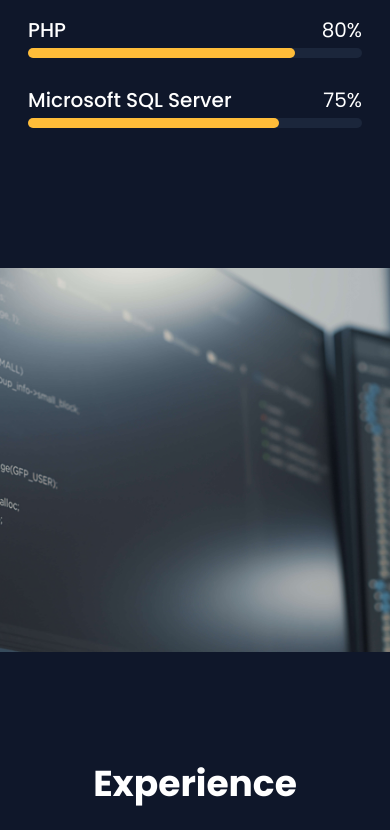
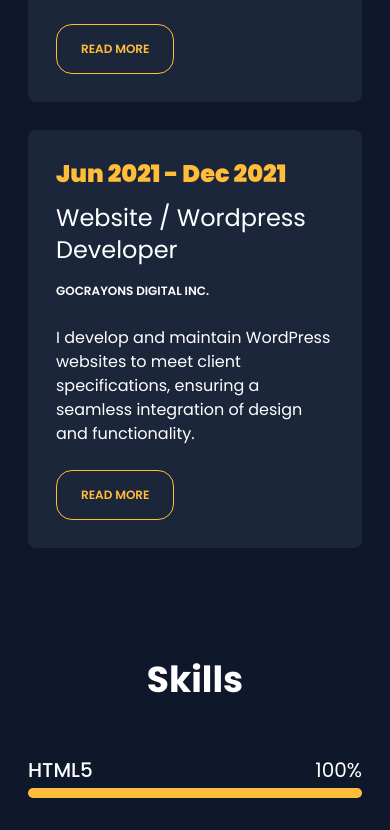
Before and after one commit to IKENN007/web-portfolio, a Next.js app: page / in a window 390 px wide. Shown: the part 2064-2894 px from the top of the page. Built offline with nearby package versions, Linux system fonts and the light colour scheme.

Commit message:
Imported the Portfolio Component

```diff
--- a/app/page.jsx
+++ b/app/page.jsx
@@ -2,15 +2,18 @@ import Hero from "./components/landing-components/Hero";
 import About from "./components/landing-components/About";
 import Skill from "./components/landing-components/Skill";
 import Experience from "./components/landing-components/Experience";
+import Portfolio from "./components/landing-components/Portfolio";
 
 export default function Home() {
+
   return (
     <>
       <Hero />
       <About />
+      <Experience />
+      {/* <div className="h-96 bg-prog-bg bg-cover bg-fixed bg-right md:bg-center"></div> */}
       <Skill />
-      <div className="h-96 bg-prog-bg bg-cover bg-fixed bg-right md:bg-center"></div>
-      <Experience />
+      <Portfolio />
     </>
   );
 }
```
